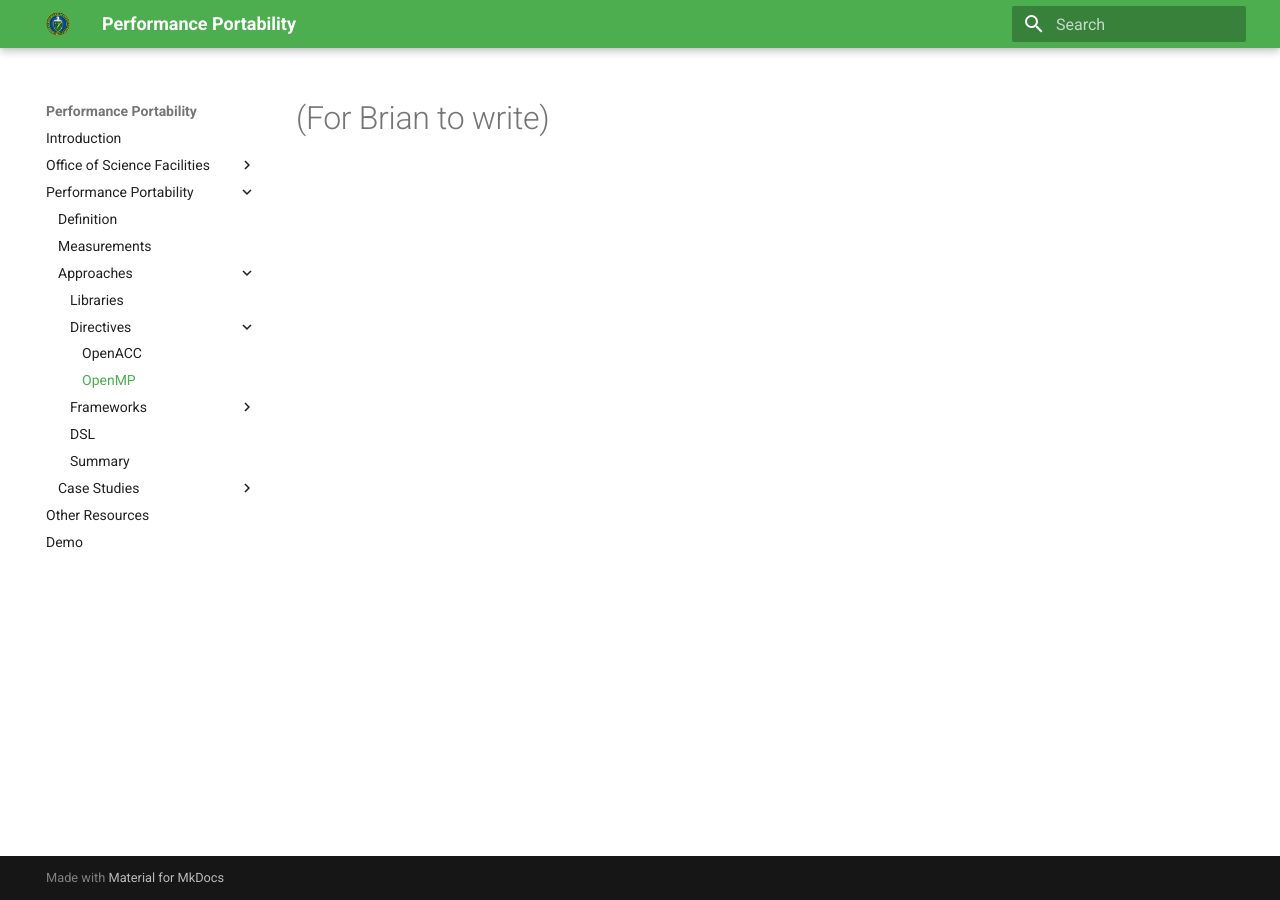
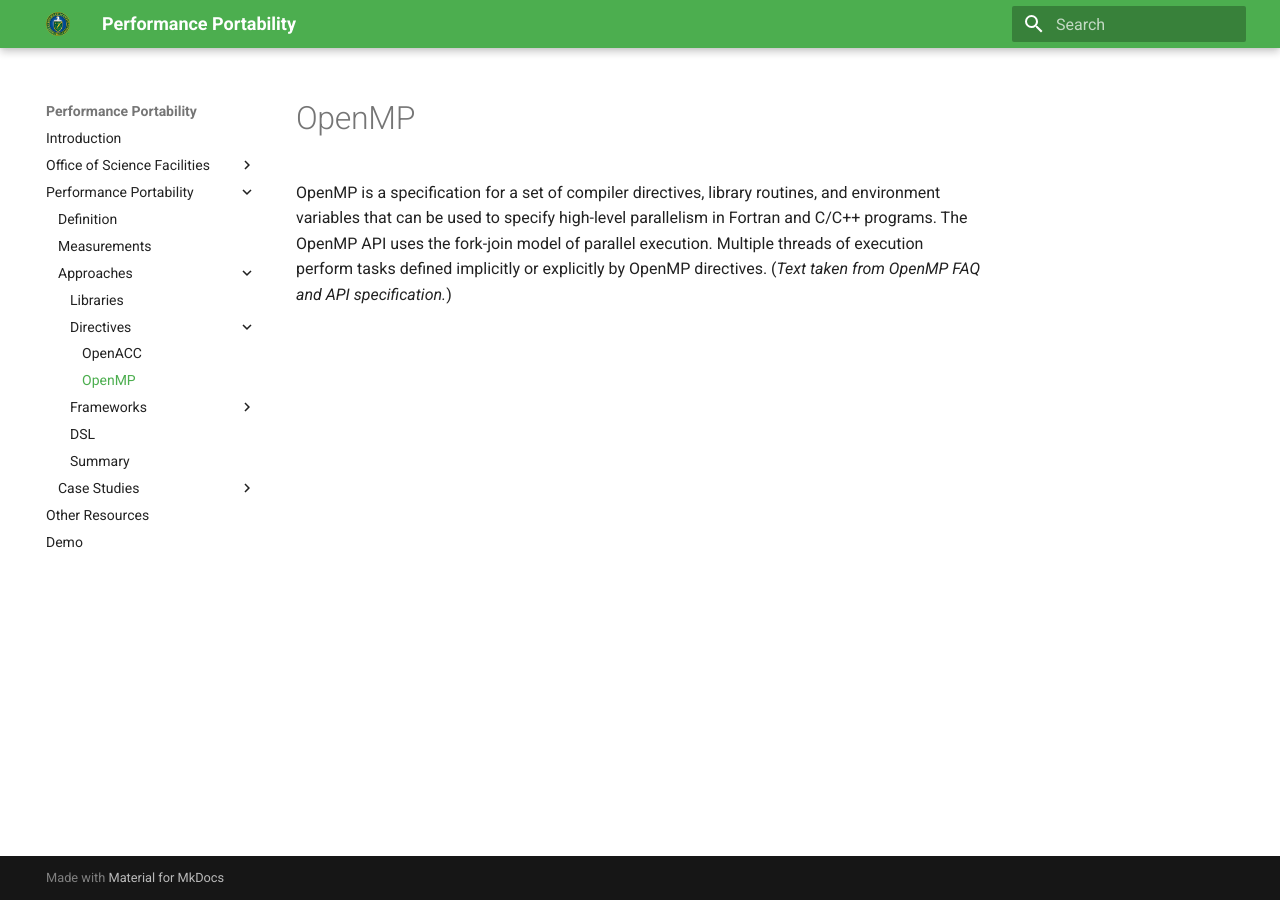
Before and after one commit to jrdeslippe/perfportsite, an MkDocs documentation site: the page built from docs/perfport/directives/openmp.md, in a window 1280 px wide. Built offline with MkDocs 1.6.1 and Material for MkDocs 9.7.7, drawn with Linux system fonts in a browser that asks for light colours; old or Windows-style settings are respelled for this version of MkDocs.

Commit message:
Directives: move OpenMP definition from index.md to openmp.md

```diff
--- a/docs/perfport/directives/openmp.md
+++ b/docs/perfport/directives/openmp.md
@@ -1 +1,8 @@
-# (For Brian to write)
+# OpenMP
+
+OpenMP is a specification for a set of compiler directives, library routines,
+and environment variables that can be used to specify high-level parallelism in
+Fortran and C/C++ programs. The OpenMP API uses the fork-join model of parallel
+execution. Multiple threads of execution perform tasks defined implicitly or
+explicitly by OpenMP directives. (_Text taken from OpenMP FAQ and API
+specification._)
```
